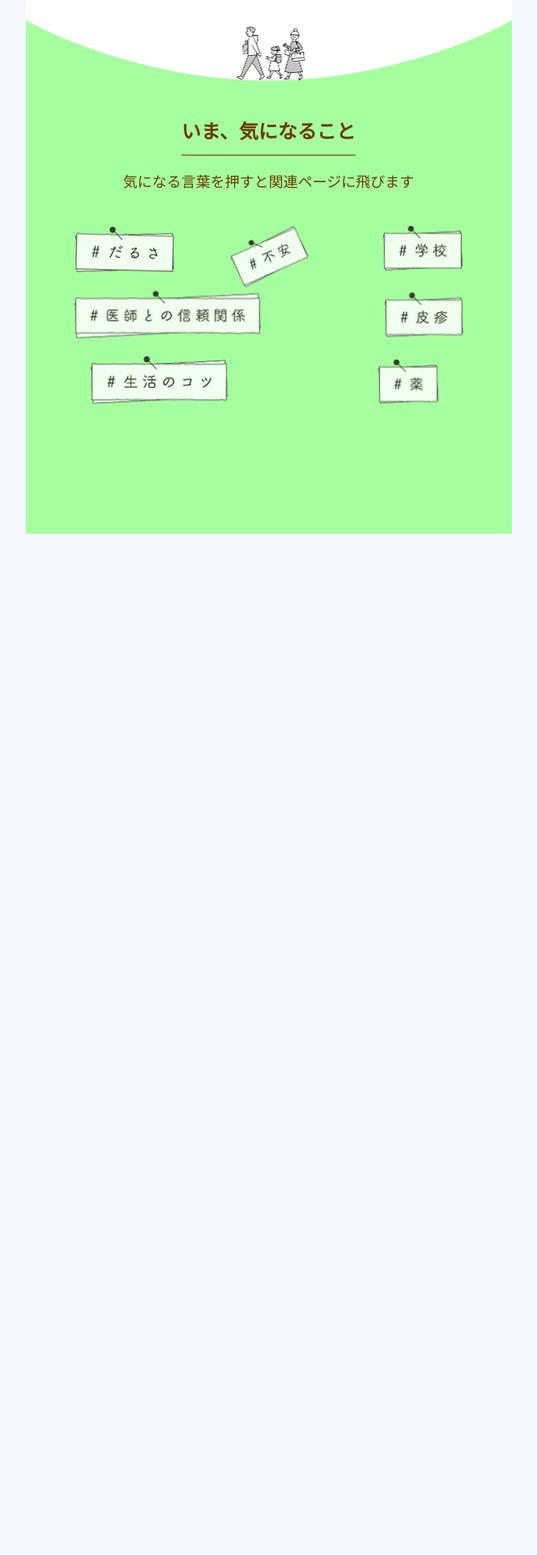
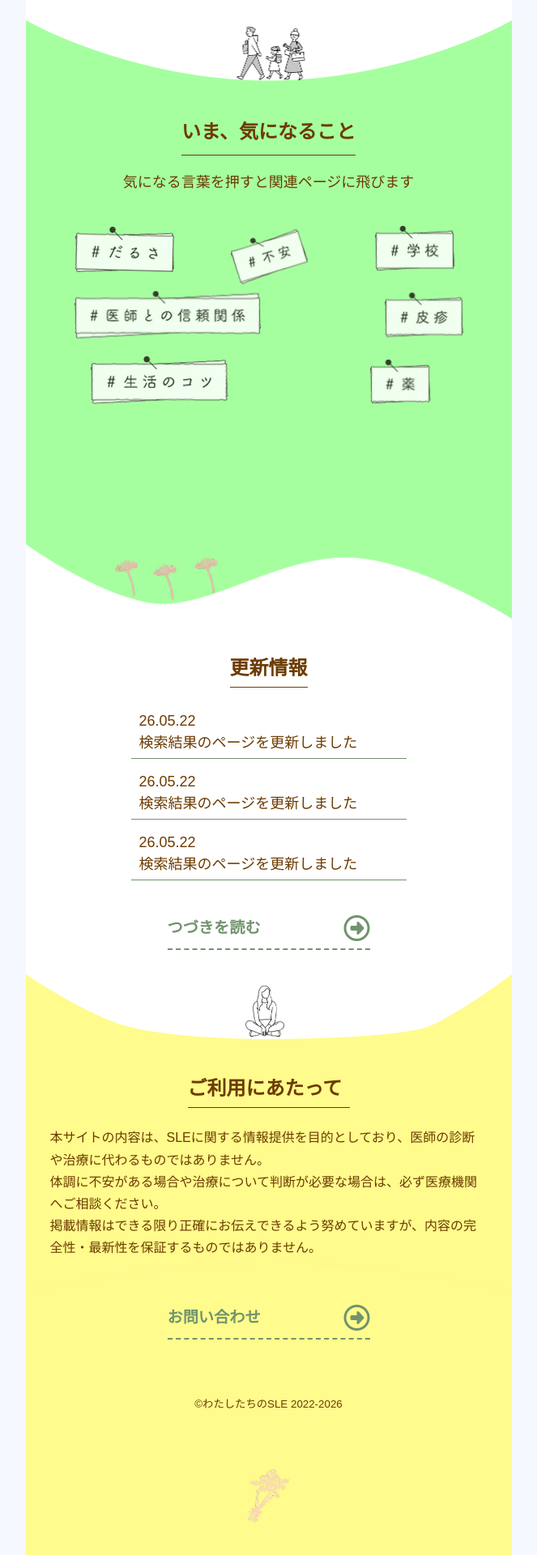
Before and after one commit to makikooo/renewal_our_sle, a PHP site: page / in a window 1280 px wide. Shown: the part 4042-5962 px from the top of the page at 81% size, without its empty margins (301-964 px from the left). Before the commit the page ends 4701 px from the top, so only its background shows below. Run offline with PHP 8.4, Linux system fonts and the light colour scheme; some libraries are stand-ins or nearby versions.

Commit message:
トップページ sec06とフッターの実装

```diff
--- a/assets/css/style.css
+++ b/assets/css/style.css
@@ -835,7 +835,7 @@ body {
           position: absolute;
           top: 0;
           left: 50%;
-          transform: translateX(-50%) rotate(-10deg);
+          transform: translateX(-50%) rotate(-3deg);
           @media (max-width: 768px) {
             width: 95px;
           }
@@ -844,7 +844,7 @@ body {
           width: 99px;
           position: absolute;
           top: 0;
-          right: 0;
+          right: 10px;
           @media (max-width: 768px) {
             width: 90px;
           }
@@ -881,12 +881,84 @@ body {
         .medicine {
           width: 75px;
           position: absolute;
-          bottom: 0;
-          right: 30px;
+          bottom: 0px;
+          right: 40px;
           @media (max-width: 768px) {
             width: 70px;
           }
         }
+      }
+    }
+    .sec06 {
+      background-color: var(--white-color);
+      text-align: center;
+      .sec06__top-bg {
+        width: 100%;
+      }
+      .update__titie {
+        margin: 43px auto 23px;
+        display: inline-block;
+        font-size: 1.5rem;
+        padding-bottom: 5px;
+        border-bottom: var(--font-color) solid 0.5px;
+      }
+      .update__list {
+        text-align: left;
+        &:last-child {
+          margin-bottom: 45px;
+        }
+
+        .update_link {
+          width: 340px;
+          margin: 0 auto 10px;
+          padding: 5px 10px 5px;
+          border-bottom: var(--accent-green01) solid 0.5px;
+          cursor: pointer;
+          display: block;
+
+          .update__time {
+            font-size: 1.125rem;
+          }
+          .update__text {
+            font-size: 1.125rem;
+          }
+        }
+      }
+    }
+    .sec07 {
+      background-color: var(--bg-yellow);
+      .sec07__top-img {
+        width: 100%;
+      }
+      .term__title {
+        width: 200px;
+        margin: 43px auto 23px;
+        font-size: 1.5rem;
+        padding-bottom: 5px;
+        border-bottom: var(--font-color) solid 0.5px;
+      }
+      .term__text {
+        width: 90%;
+        max-width: 550px;
+        margin: 0 auto;
+        line-height: 1.7;
+      }
+    }
+    .footer {
+      background-color: var(--bg-yellow);
+      text-align: center;
+      .footer__top-img {
+        width: 100%;
+      }
+      .footer__copy {
+        display: inline-block;
+        margin: 40px auto 70px;
+      }
+      .footer__flower {
+        display: block;
+        width: 52px;
+        margin: 0 auto;
+        padding-bottom: 40px;
       }
     }
   }
--- a/index.html
+++ b/index.html
@@ -273,6 +273,52 @@
           <img class="medicine" src="assets/images/toppage/kininaru-medicine.webp" alt="#薬">
         </div>
       </section>
+      <section class="sec06">
+        <img class="sec06__top-bg" src="assets/images/background/bg_green.webp" alt="">
+        <h3 class="update__titie">更新情報</h3>
+        <ul>
+          <li class="update__list">
+            <a class="update_link" href="">
+              <time class="update__time" datetime="2026-05-22">26.05.22</time>
+              <p class="update__text">検索結果のページを更新しました</p>
+            </a>
+          </li>
+          <li class="update__list">
+            <a class="update_link" href="">
+              <time class="update__time" datetime="2026-05-22">26.05.22</time>
+              <p class="update__text">検索結果のページを更新しました</p>
+            </a>
+          </li>
+          <li class="update__list">
+            <a class="update_link" href="">
+              <time class="update__time" datetime="2026-05-22">26.05.22</time>
+              <p class="update__text">検索結果のページを更新しました</p>
+            </a>
+          </li>
+        </ul>
+        <a class="button update__button" href="search.html">
+          <span>つづきを読む</span>
+          <i class="fa-regular fa-circle-right fa-2xl" style="color: #71936d;"></i>
+        </a>
+      </section>
+      <section class="sec07">
+        <img class="sec07__top-img" src="assets/images/background/bg-white03.webp" alt="">
+        <h3 class="term__title">ご利用にあたって</h3>
+        <p class="term__text">
+          本サイトの内容は、SLEに関する情報提供を目的としており、医師の診断や治療に代わるものではありません。<br>
+          体調に不安がある場合や治療について判断が必要な場合は、必ず医療機関へご相談ください。<br>
+          掲載情報はできる限り正確にお伝えできるよう努めていますが、内容の完全性・最新性を保証するものではありません。
+        </p>
+      </section>
+      <footer class="footer">
+        <img class="footer__top-img" src="assets/images/background/bg_yellow02.webp" alt="">
+        <a class="button contact__button" href="contact.html">
+          <span>お問い合わせ</span>
+          <i class="fa-regular fa-circle-right fa-2xl" style="color: #71936d;"></i>
+        </a>
+        <small class="footer__copy">&copy;わたしたちのSLE 2022-2026</small>
+        <img class="footer__flower" src="assets/images/flower.webp" alt="">
+      </footer>
     </div>
     <aside class="right__column">
     </aside>
```
Also changed, not shown: assets/images/background/bg-white03.webp (added), assets/images/background/bg_green.webp (added), assets/images/background/bg_yellow02.webp (added), assets/images/flower.webp (added).
